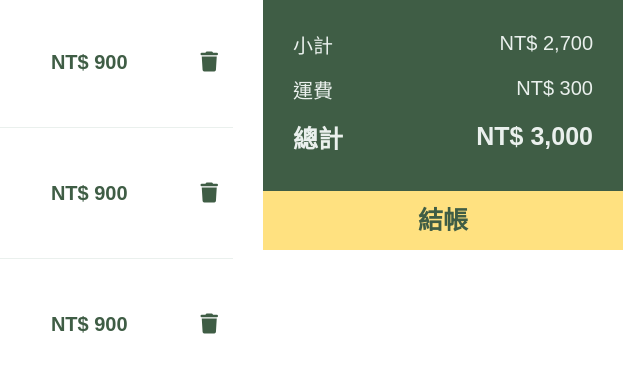
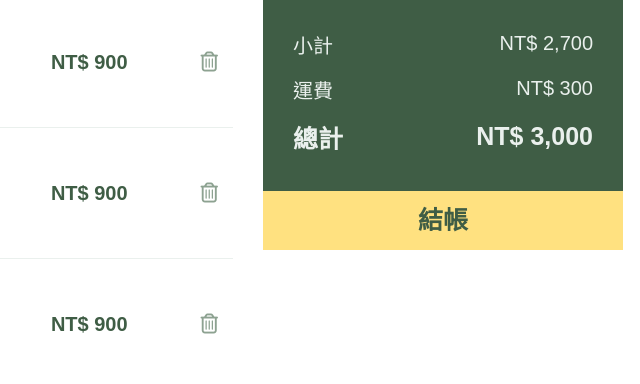
Before and after one commit to Lainieeeee/rocket-03_sweetaste, a website: page cart.html in a window 1280 px wide. Shown: the part 214-598 px from the top of the page, 557-1197 px from the left. Drawn offline with nearby package versions, Linux system fonts and the light colour scheme; a web font is replaced by a local one.

Commit message:
update：adjust icon image

```diff
--- a/cart.html
+++ b/cart.html
@@ -105,7 +105,7 @@
                         </div>
                         <div class="productDel col-1 p-4 text-end d-none d-md-block">
                             <a href="">
-                                <i class="fa-solid fa-trash fs-2 text-black"></i>
+                                <i class="fa-regular fa-trash-can text-dark"></i>
                             </a>
                         </div>
                     </li>
@@ -136,7 +136,7 @@
                         </div>
                         <div class="productDel col-1 p-4 text-end d-none d-md-block">
                             <a href="">
-                                <i class="fa-solid fa-trash fs-2 text-black"></i>
+                                <i class="fa-regular fa-trash-can text-dark"></i>
                             </a>
                         </div>
                     </li>
@@ -167,7 +167,7 @@
                         </div>
                         <div class="productDel col-1 p-4 text-end d-none d-md-block">
                             <a href="">
-                                <i class="fa-solid fa-trash fs-2 text-black"></i>
+                                <i class="fa-regular fa-trash-can text-dark"></i>
                             </a>
                         </div>
                     </li>
```
